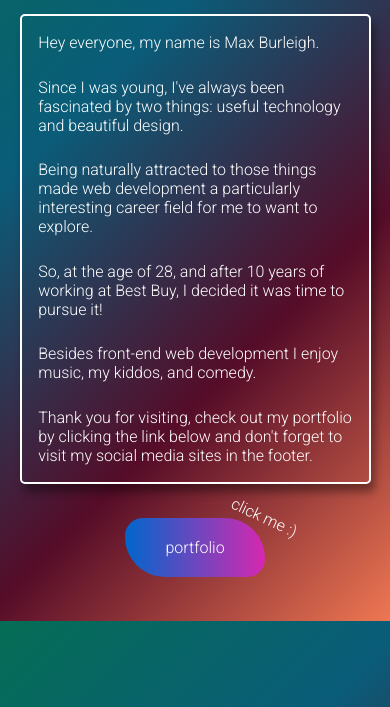
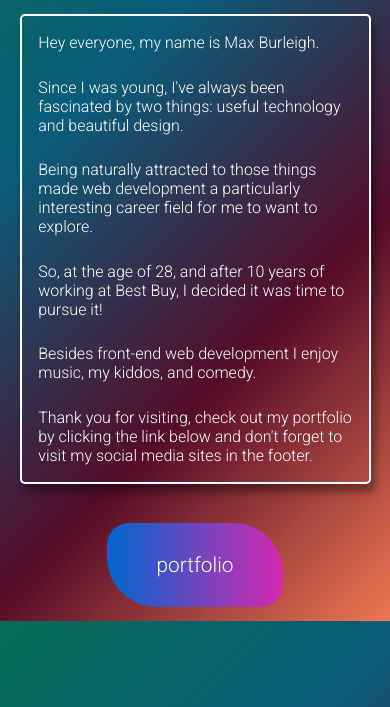
Before and after one commit to MonkeyCrumbs999/Max-Burleigh-Portfolio, a website: page index.html in a window 390 px wide. Shown: the part 1911-2618 px from the top of the page. Drawn offline with Linux system fonts and the light colour scheme.

Commit message:
Button changes

```diff
--- a/index.css
+++ b/index.css
@@ -574,43 +574,36 @@ input[type="submit"]:hover {
 /* END ABOUT ME  */
 
 /* BUTTON */
-.home-button {
+.submit-button {
   font-family: "Roboto";
   font-size: 1.3em;
   color: #ffffff;
   background: linear-gradient(90deg, #0066cc 0%, #d628b0 100%);
-  padding: 30px 58px;
+  padding: 30px 50px;
   border: none;
   box-shadow: rgb(0, 0, 0) 0px 0px 0px 0px;
   border-radius: 22px 50px;
   transition: 327ms;
   transform: translateY(0);
   margin: 1em 0 1em;
+  width: 100%;
+  max-width: 300px;
   cursor: pointer;
 }
 
-.home-button:hover {
+.submit-button:hover {
   transition: 327ms;
-  padding: 30px 70px;
+  padding: 30px 60px;
   transform: translateY(-0px);
   background: linear-gradient(90deg, #0066cc 0%, #d628b0 100%);
   color: #ffffff;
   border: none;
   box-shadow: 0 0 10px #fff, 0 0 20px #fff, 0 0 30px #fff, 0 0 40px #0066cc,
     0 0 70px #0066cc, 0 0 80px #0066cc, 0 0 100px #0066cc, 0 0 10px #0066cc;
-  position: relative;
+  width: 100%;
+  max-width: 325px;
 }
 
-.home-button::before {
-  content: "click me :)";
-  font-size: 1em;
-  color: #ffffff;
-  position: absolute;
-  top: -15px;
-  right: -65px;
-  padding: 5px 10px;
-  transform: rotate(25deg);
-}
 /*END OF BUTTON*/
 
 /* FOOTER */
@@ -718,15 +711,6 @@ footer {
     flex-direction: column;
     gap: 25px;
   }
-  input[type="submit"] {
-    padding: 30px 25px;
-    width: 45%;
-  }
-  input[type="submit"]:hover {
-    padding: 30px 35px;
-    width: 55%;
-  }
-
   .port-mockup {
     width: 90%;
     height: 90%;
@@ -741,6 +725,13 @@ footer {
   .portfolio {
     width: 90%;
   }
+  input[type="submit"] {
+    width: 60%;
+  }
+
+  input[type="submit"]:hover {
+    width: 70%;
+  }
 }
 
 /* Screens up to 500px width */
@@ -751,20 +742,7 @@ footer {
   .multi-container #aboutme {
     width: 90%;
   }
-  .home-button {
-    font-size: 1em;
-    padding: 20px 40px;
-    border-radius: 18px 40px;
-  }
-  .home-button:hover {
-    padding: 20px 50px;
-  }
-  .home-button::before {
-    font-size: 1em;
-    top: -15px;
-    right: -45px;
-    padding: 5px 10px;
-  }
+
   .container-intro {
     min-height: 25vh;
   }
--- a/index.html
+++ b/index.html
@@ -140,7 +140,7 @@
           </p>
         </div>
         <a href="portfolio.html"
-          ><button class="home-button">portfolio</button></a
+          ><button class="submit-button">portfolio</button></a
         >
       </div>
     </main>
```
